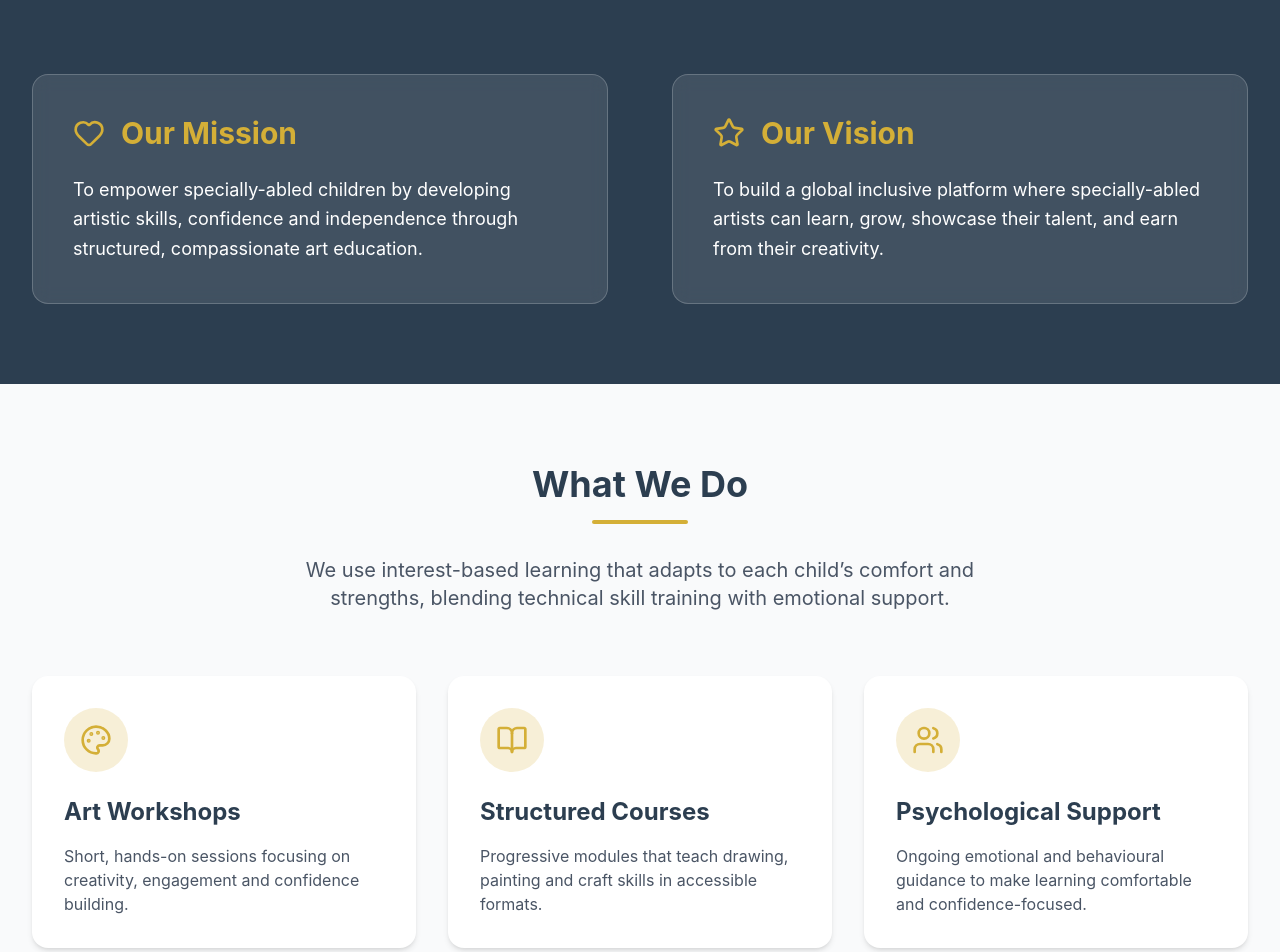
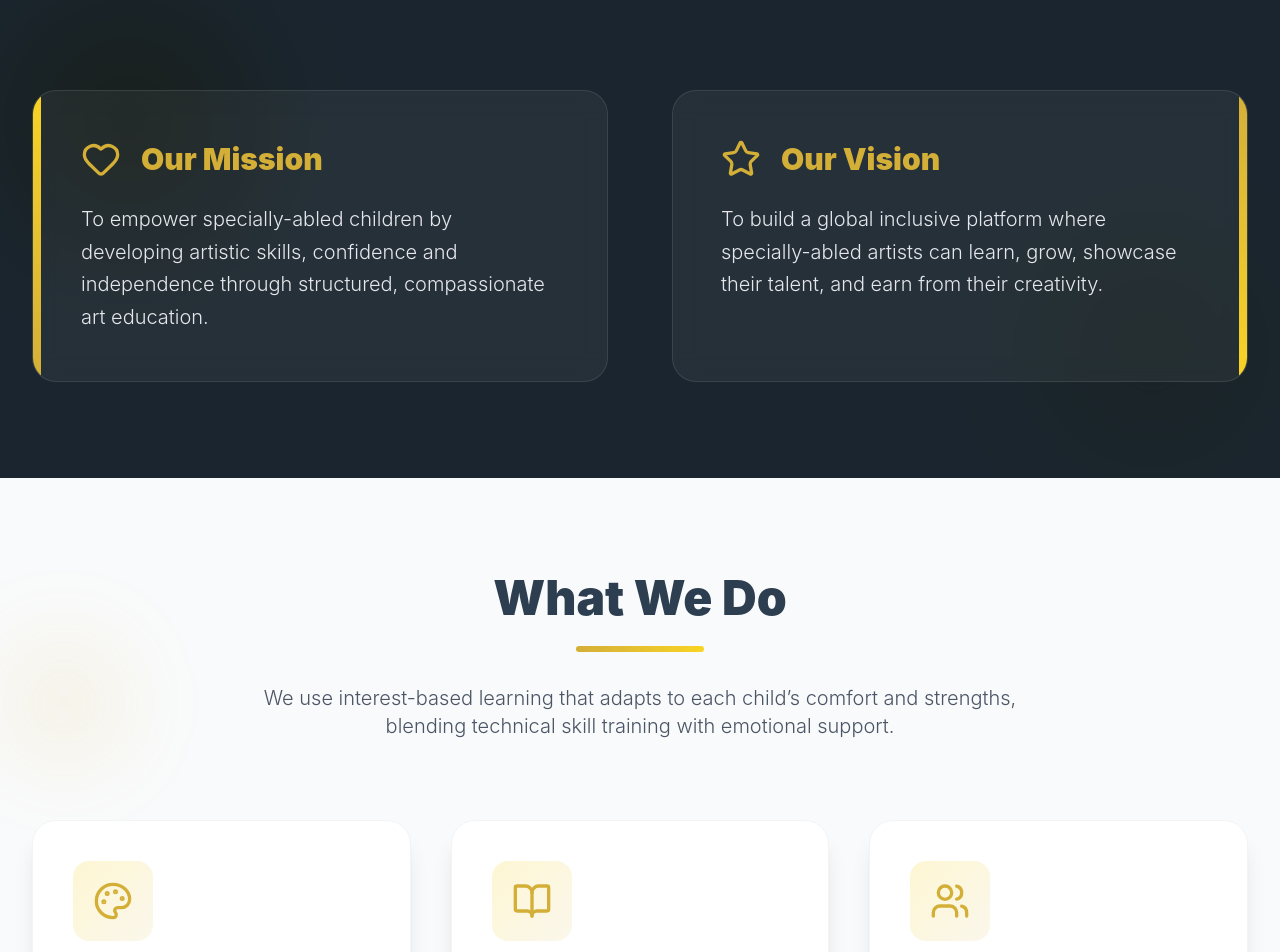
Before and after one commit to shannu2342/artwork2, a React (Vite) app in the folder frontend/: page / in a window 1280 px wide. Shown: the part 1560-2512 px from the top of the page. Built offline with nearby package versions, Linux system fonts and the light colour scheme.

Commit message:
Enhance aesthetics with better typography and advanced scroll animations

```diff
--- a/frontend/src/index.css
+++ b/frontend/src/index.css
@@ -1,19 +1,21 @@
 @import "tailwindcss";
+@import url('https://fonts.googleapis.com/css2?family=Outfit:wght@300;400;500;600;700;800;900&display=swap');
 
 @theme {
   --color-primary: #D4AF37;
   --color-secondary: #2C3E50;
   --color-accent: #F9D423;
-  --font-sans: 'Montserrat', 'Inter', system-ui, sans-serif;
+  --font-sans: 'Outfit', 'Inter', system-ui, sans-serif;
   --color-background-alt: #f8fafc;
 }
 
 body {
   font-family: var(--font-sans);
-  background-color: #ffffff;
+  background-color: #fafbfc;
   color: var(--color-secondary);
   -webkit-font-smoothing: antialiased;
   -moz-osx-font-smoothing: grayscale;
+  overflow-x: hidden;
 }
 
 /* Form elements reset for consistent cross-browser UI */
--- a/frontend/src/pages/Home.jsx
+++ b/frontend/src/pages/Home.jsx
@@ -98,65 +98,112 @@ const Home = () => {
             </section>
 
             {/* Mission & Vision */}
-            <section id="mission" className="py-20 bg-[#2C3E50] text-white">
-                <div className="max-w-7xl mx-auto px-4 sm:px-6 lg:px-8">
+            <section id="mission" className="py-24 bg-[#1a252f] text-white relative overflow-hidden">
+                {/* Background decorative elements */}
+                <div className="absolute top-0 left-0 w-64 h-64 bg-[#D4AF37] rounded-full mix-blend-multiply filter blur-3xl opacity-20 animate-pulse"></div>
+                <div className="absolute bottom-0 right-0 w-64 h-64 bg-[#F9D423] rounded-full mix-blend-multiply filter blur-3xl opacity-20 animate-pulse" style={{ animationDelay: '1s' }}></div>
+
+                <div className="max-w-7xl mx-auto px-4 sm:px-6 lg:px-8 relative z-10">
                     <div className="grid grid-cols-1 md:grid-cols-2 gap-16">
-                        <div className="bg-white/10 p-10 rounded-2xl backdrop-blur-sm border border-white/20">
-                            <h2 className="text-3xl font-bold text-[#D4AF37] mb-6 flex items-center">
-                                <Heart className="mr-4 w-8 h-8" /> Our Mission
+                        <motion.div
+                            initial={{ opacity: 0, x: -50 }}
+                            whileInView={{ opacity: 1, x: 0 }}
+                            viewport={{ once: true }}
+                            transition={{ duration: 0.8 }}
+                            className="bg-white/5 p-12 rounded-3xl backdrop-blur-md border border-white/10 relative group overflow-hidden"
+                        >
+                            <div className="absolute top-0 left-0 w-2 h-full bg-gradient-to-b from-[#F9D423] to-[#D4AF37]"></div>
+                            <h2 className="text-3xl font-black text-[#D4AF37] mb-6 flex items-center">
+                                <Heart className="mr-5 w-10 h-10 group-hover:scale-125 transition-transform duration-500" /> Our Mission
                             </h2>
-                            <p className="text-lg leading-relaxed">
+                            <p className="text-xl leading-relaxed font-light text-gray-200">
                                 To empower specially-abled children by developing artistic skills, confidence and independence through structured, compassionate art education.
                             </p>
-                        </div>
-                        <div className="bg-white/10 p-10 rounded-2xl backdrop-blur-sm border border-white/20">
-                            <h2 className="text-3xl font-bold text-[#D4AF37] mb-6 flex items-center">
-                                <Star className="mr-4 w-8 h-8" /> Our Vision
+                        </motion.div>
+                        <motion.div
+                            initial={{ opacity: 0, x: 50 }}
+                            whileInView={{ opacity: 1, x: 0 }}
+                            viewport={{ once: true }}
+                            transition={{ duration: 0.8 }}
+                            className="bg-white/5 p-12 rounded-3xl backdrop-blur-md border border-white/10 relative group overflow-hidden"
+                        >
+                            <div className="absolute top-0 right-0 w-2 h-full bg-gradient-to-b from-[#D4AF37] to-[#F9D423]"></div>
+                            <h2 className="text-3xl font-black text-[#D4AF37] mb-6 flex items-center">
+                                <Star className="mr-5 w-10 h-10 group-hover:scale-125 transition-transform duration-500" /> Our Vision
                             </h2>
-                            <p className="text-lg leading-relaxed">
+                            <p className="text-xl leading-relaxed font-light text-gray-200">
                                 To build a global inclusive platform where specially-abled artists can learn, grow, showcase their talent, and earn from their creativity.
                             </p>
-                        </div>
+                        </motion.div>
                     </div>
                 </div>
             </section>
 
             {/* What We Do */}
-            <section id="what-we-do" className="py-20 bg-gray-50">
-                <div className="max-w-7xl mx-auto px-4 sm:px-6 lg:px-8">
-                    <div className="text-center mb-16">
-                        <h2 className="text-4xl font-bold text-[#2C3E50] mb-4">What We Do</h2>
-                        <div className="w-24 h-1 bg-[#D4AF37] mx-auto rounded-full mb-8"></div>
-                        <p className="text-xl text-gray-600 max-w-3xl mx-auto">We use interest-based learning that adapts to each child’s comfort and strengths, blending technical skill training with emotional support.</p>
+            <section id="what-we-do" className="py-24 bg-gray-50 relative">
+                <div className="absolute top-40 left-0 w-32 h-32 bg-[#D4AF37]/10 rounded-full blur-2xl"></div>
+                <div className="max-w-7xl mx-auto px-4 sm:px-6 lg:px-8 relative z-10">
+                    <div className="text-center mb-20">
+                        <motion.h2
+                            initial={{ opacity: 0, y: 20 }}
+                            whileInView={{ opacity: 1, y: 0 }}
+                            viewport={{ once: true }}
+                            className="text-5xl font-black text-[#2C3E50] mb-6"
+                        >
+                            What We Do
+                        </motion.h2>
+                        <div className="w-32 h-1.5 bg-gradient-to-r from-[#D4AF37] to-[#F9D423] mx-auto rounded-full mb-8"></div>
+                        <p className="text-xl text-gray-600 max-w-3xl mx-auto font-light">We use interest-based learning that adapts to each child’s comfort and strengths, blending technical skill training with emotional support.</p>
                     </div>
 
-                    <div className="grid grid-cols-1 md:grid-cols-3 gap-8">
+                    <div className="grid grid-cols-1 md:grid-cols-3 gap-10">
                         {/* Program 1 */}
-                        <div className="bg-white rounded-2xl shadow-md p-8 hover:-translate-y-2 transition duration-300">
-                            <div className="bg-[#D4AF37]/20 w-16 h-16 rounded-full flex items-center justify-center mb-6">
-                                <Palette className="w-8 h-8 text-[#D4AF37]" />
+                        <motion.div
+                            initial={{ opacity: 0, y: 30 }}
+                            whileInView={{ opacity: 1, y: 0 }}
+                            viewport={{ once: true }}
+                            transition={{ delay: 0.1 }}
+                            className="bg-white rounded-3xl shadow-xl p-10 hover:-translate-y-3 transition-transform duration-500 border border-gray-100 group relative overflow-hidden"
+                        >
+                            <div className="absolute top-0 left-0 w-full h-1 bg-gradient-to-r from-[#F9D423] to-[#D4AF37] transform origin-left scale-x-0 group-hover:scale-x-100 transition-transform duration-500"></div>
+                            <div className="bg-gradient-to-br from-[#F9D423]/20 to-[#D4AF37]/10 w-20 h-20 rounded-2xl flex items-center justify-center mb-8 group-hover:rotate-12 transition-transform duration-500">
+                                <Palette className="w-10 h-10 text-[#D4AF37]" />
                             </div>
-                            <h3 className="text-2xl font-bold text-[#2C3E50] mb-4">Art Workshops</h3>
-                            <p className="text-gray-600">Short, hands-on sessions focusing on creativity, engagement and confidence building.</p>
-                        </div>
+                            <h3 className="text-2xl font-black text-[#2C3E50] mb-4">Art Workshops</h3>
+                            <p className="text-gray-600 leading-relaxed font-light">Short, hands-on sessions focusing on creativity, engagement and confidence building through practical artistic tasks.</p>
+                        </motion.div>
 
                         {/* Program 2 */}
-                        <div className="bg-white rounded-2xl shadow-md p-8 hover:-translate-y-2 transition duration-300">
-                            <div className="bg-[#D4AF37]/20 w-16 h-16 rounded-full flex items-center justify-center mb-6">
-                                <BookOpen className="w-8 h-8 text-[#D4AF37]" />
+                        <motion.div
+                            initial={{ opacity: 0, y: 30 }}
+                            whileInView={{ opacity: 1, y: 0 }}
+                            viewport={{ once: true }}
+                            transition={{ delay: 0.2 }}
+                            className="bg-white rounded-3xl shadow-xl p-10 hover:-translate-y-3 transition-transform duration-500 border border-gray-100 group relative overflow-hidden"
+                        >
+                            <div className="absolute top-0 left-0 w-full h-1 bg-gradient-to-r from-[#F9D423] to-[#D4AF37] transform origin-left scale-x-0 group-hover:scale-x-100 transition-transform duration-500"></div>
+                            <div className="bg-gradient-to-br from-[#F9D423]/20 to-[#D4AF37]/10 w-20 h-20 rounded-2xl flex items-center justify-center mb-8 group-hover:-rotate-12 transition-transform duration-500">
+                                <BookOpen className="w-10 h-10 text-[#D4AF37]" />
                             </div>
-                            <h3 className="text-2xl font-bold text-[#2C3E50] mb-4">Structured Courses</h3>
-                            <p className="text-gray-600">Progressive modules that teach drawing, painting and craft skills in accessible formats.</p>
-                        </div>
+                            <h3 className="text-2xl font-black text-[#2C3E50] mb-4">Structured Courses</h3>
+                            <p className="text-gray-600 leading-relaxed font-light">Progressive modules that teach drawing, painting and craft skills in highly accessible, adaptable formats for every child.</p>
+                        </motion.div>
 
                         {/* Program 3 */}
-                        <div className="bg-white rounded-2xl shadow-md p-8 hover:-translate-y-2 transition duration-300">
-                            <div className="bg-[#D4AF37]/20 w-16 h-16 rounded-full flex items-center justify-center mb-6">
-                                <Users className="w-8 h-8 text-[#D4AF37]" />
+                        <motion.div
+                            initial={{ opacity: 0, y: 30 }}
+                            whileInView={{ opacity: 1, y: 0 }}
+                            viewport={{ once: true }}
+                            transition={{ delay: 0.3 }}
+                            className="bg-white rounded-3xl shadow-xl p-10 hover:-translate-y-3 transition-transform duration-500 border border-gray-100 group relative overflow-hidden"
+                        >
+                            <div className="absolute top-0 left-0 w-full h-1 bg-gradient-to-r from-[#F9D423] to-[#D4AF37] transform origin-left scale-x-0 group-hover:scale-x-100 transition-transform duration-500"></div>
+                            <div className="bg-gradient-to-br from-[#F9D423]/20 to-[#D4AF37]/10 w-20 h-20 rounded-2xl flex items-center justify-center mb-8 group-hover:rotate-12 transition-transform duration-500">
+                                <Users className="w-10 h-10 text-[#D4AF37]" />
                             </div>
-                            <h3 className="text-2xl font-bold text-[#2C3E50] mb-4">Psychological Support</h3>
-                            <p className="text-gray-600">Ongoing emotional and behavioural guidance to make learning comfortable and confidence-focused.</p>
-                        </div>
+                            <h3 className="text-2xl font-black text-[#2C3E50] mb-4">Psychological Support</h3>
+                            <p className="text-gray-600 leading-relaxed font-light">Ongoing emotional and behavioural guidance to make learning comfortable, focused, and confidence-building.</p>
+                        </motion.div>
                     </div>
                 </div>
             </section>
```
Also changed, not shown: frontend/src/layouts/MainLayout.jsx (+17 -11 lines).
